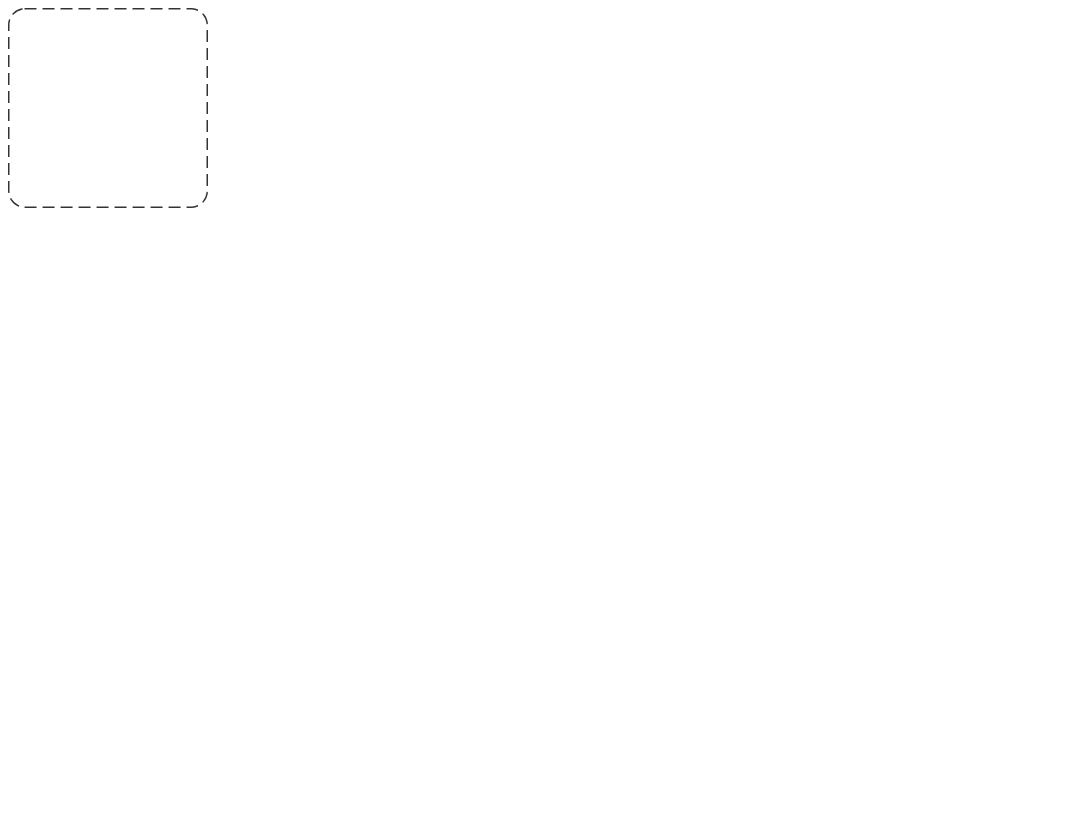
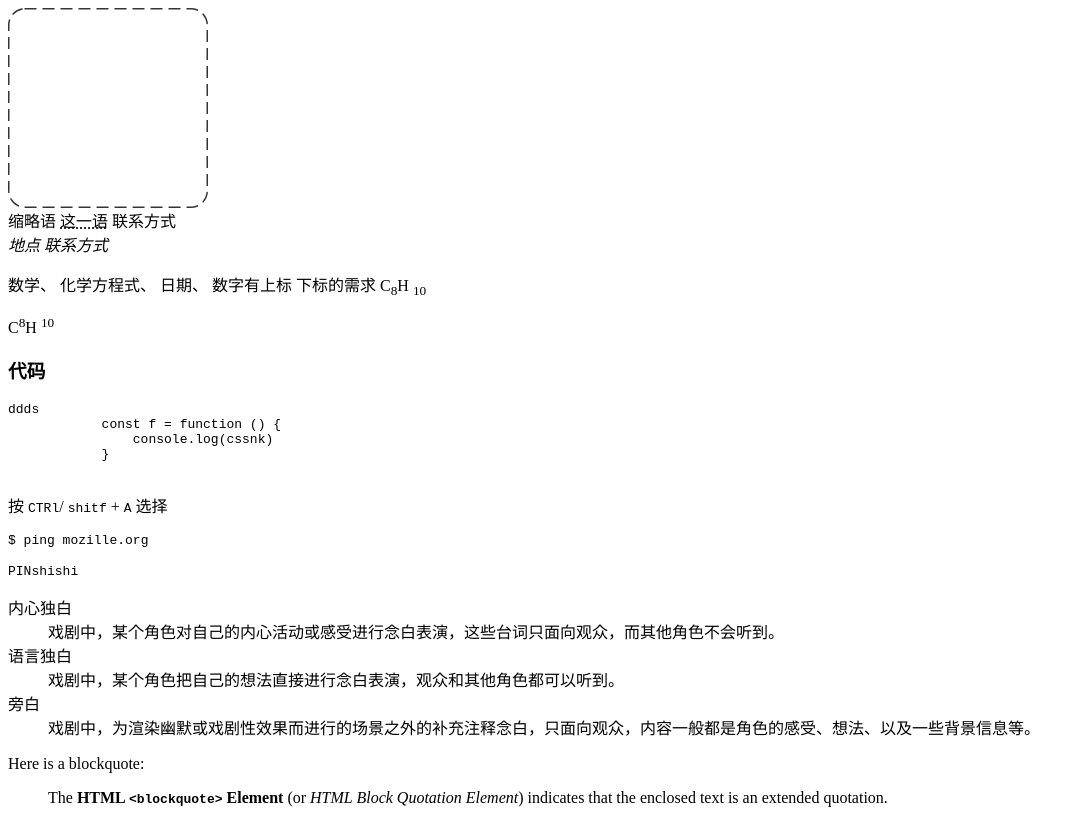
Before and after one commit to ChaoNian/CSS, a plain HTML site: page 圆角虚线边框.html in a window 1280 px wide. Shown: the whole page, without its empty margins (0-1085 px from the left). Before the commit the page ends 800 px from the top, so only its background shows below. Drawn offline with Linux system fonts and the light colour scheme.

Commit message:
html 文本的 标签学习

```diff
--- a/圆角虚线边框.html
+++ b/圆角虚线边框.html
@@ -61,6 +61,52 @@
 
 <body>
     <div></div>
+    <!-- 引用<cite>shksh</cite> -->
+    缩略语 <abbr title="这是一个缩略语">这一语</abbr>
+    联系方式 <address>地点 联系方式</address>
+
+    <p>
+        数学、 化学方程式、 日期、 数字有上标 下标的需求
+        C<sub>8</sub>H <sub>10</sub>
+        <p>C<sup>8</sup>H <sup>10</sup></p>
+
+    </p>
+    <p>
+        <h3>代码</h3>
+        <pre>ddds <code>
+            const f = function () {
+                console.log(cssnk)
+            }
+        </code></pre>
+
+        <p>按 <kbd>CTRl</kbd>/ <kbd>shitf</kbd> + <kbd>A</kbd> 选择</p>
+        <pre>$ <kbd>ping mozille.org</kbd></pre>
+
+        <samp>PINshishi</samp>
+    </p>
+    <dl>
+        <dt>内心独白</dt>
+        <dd>
+          戏剧中，某个角色对自己的内心活动或感受进行念白表演，这些台词只面向观众，而其他角色不会听到。
+        </dd>
+        <dt>语言独白</dt>
+        <dd>
+          戏剧中，某个角色把自己的想法直接进行念白表演，观众和其他角色都可以听到。
+        </dd>
+        <dt>旁白</dt>
+        <dd>
+          戏剧中，为渲染幽默或戏剧性效果而进行的场景之外的补充注释念白，只面向观众，内容一般都是角色的感受、想法、以及一些背景信息等。
+        </dd>
+      </dl>
+      <p>Here is a blockquote:</p>
+<blockquote
+  cite="https://developer.mozilla.org/zh-CN/docs/Web/HTML/Element/blockquote">
+  <p>
+    The <strong>HTML <code>&lt;blockquote&gt;</code> Element</strong> (or
+    <em>HTML Block Quotation Element</em>) indicates that the enclosed text is
+    an extended quotation.
+  </p>
+</blockquote>
 </body>
 
 </html>
```
Also changed, not shown: 1 other file.
